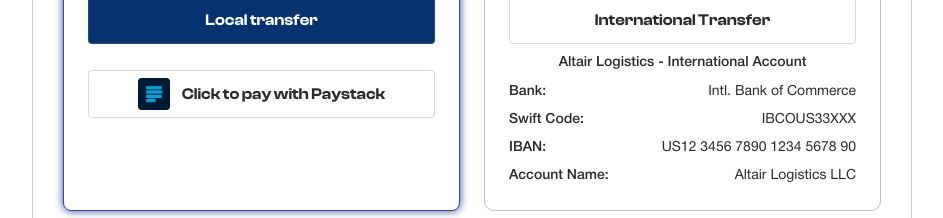
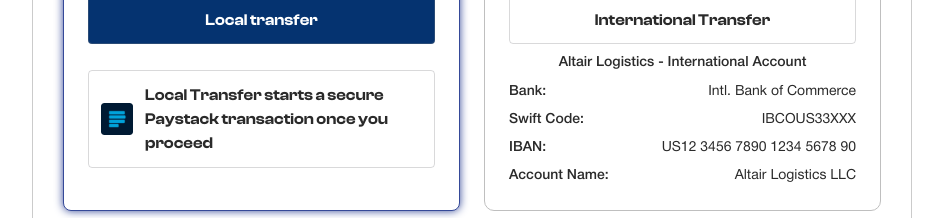
Before and after one commit to utopia-tech-africa/world-cup-experience, a Next.js app in the folder frontend/: page /booking/summary in a window 1280 px wide. Shown: the part 303-521 px from the top of the page, without its empty margins (168-1111 px from the left). Built offline with nearby package versions, Linux system fonts and the light colour scheme; no server answers.

Commit message:
local payment text changed

```diff
--- a/frontend/src/components/booking-summary-content.tsx
+++ b/frontend/src/components/booking-summary-content.tsx
@@ -486,7 +486,7 @@
         </span>
       </div>
       {type === "local" && (
-        <div className="border border-[rgba(131,131,132,0.3)] mt-4 flex h-12 w-full items-center justify-center gap-3 rounded-[4px] px-4">
+        <div className="border border-[rgba(131,131,132,0.3)] mt-4 flex w-full items-center justify-center gap-3 rounded-[4px] p-3">
           <span className="relative h-8 w-8 shrink-0 overflow-hidden rounded-[3px]">
             {/* Static Paystack logo from local assets, matches Figma size */}
             {/* eslint-disable-next-line @next/next/no-img-element */}
@@ -497,7 +497,7 @@
             />
           </span>
           <span className="font-clash text-[16px] font-semibold text-[#2a2a2a]">
-            Click to pay with Paystack
+            Local Transfer starts a secure Paystack transaction once you proceed
           </span>
         </div>
       )}
```
